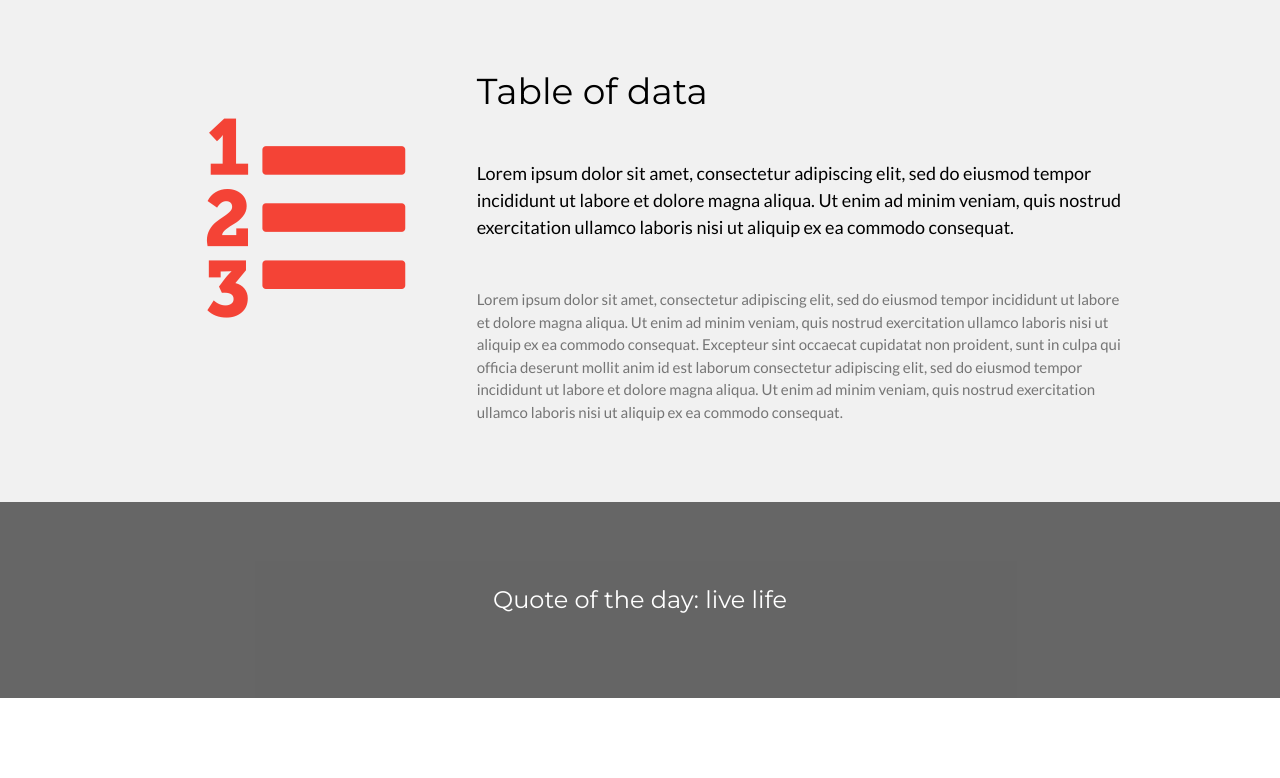
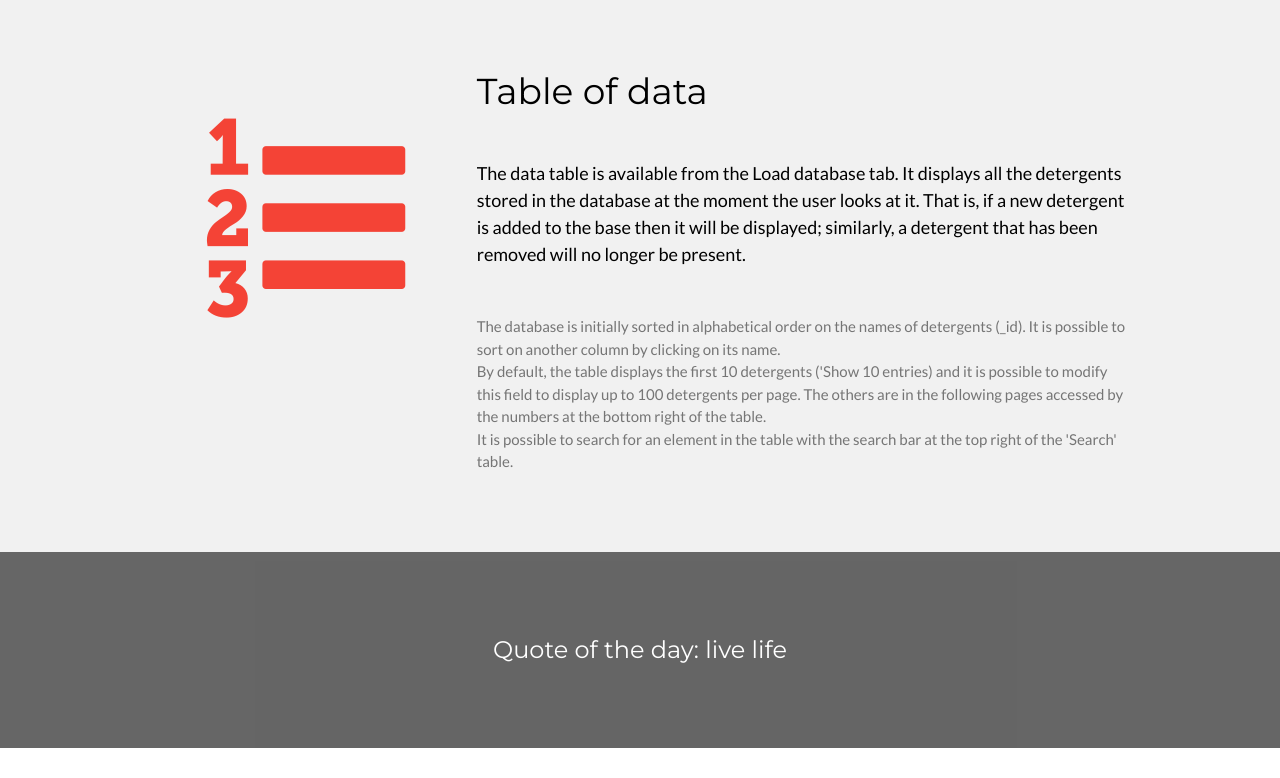
Before and after one commit to glaunay/mongodet, a website: page html/help.html in a window 1280 px wide. Shown: the part 1980-2758 px from the top of the page. Drawn offline with nearby package versions, Linux system fonts and the light colour scheme.

Commit message:
Modification of the help

```diff
--- a/html/help.html
+++ b/html/help.html
@@ -94,11 +94,11 @@ body,h1,h2,h3,h4,h5,h6 {font-family: "Lato", sans-serif}
 
 	<div class="w3-twothird">
 		<h1>Table of data</h1>
-		<h5 class="w3-padding-32">Lorem ipsum dolor sit amet, consectetur adipiscing elit, sed do eiusmod tempor incididunt ut labore et dolore magna aliqua. Ut enim ad minim veniam, quis nostrud exercitation ullamco laboris nisi ut aliquip ex ea commodo consequat.</h5>
+		<h5 class="w3-padding-32">The data table is available from the Load database tab. It displays all the detergents stored in the database at the moment the user looks at it. That is, if a new detergent is added to the base then it will be displayed; similarly, a detergent that has been removed will no longer be present.</h5>
 
-		<p class="w3-text-grey">Lorem ipsum dolor sit amet, consectetur adipiscing elit, sed do eiusmod tempor incididunt ut labore et dolore magna aliqua. Ut enim ad minim veniam, quis nostrud exercitation ullamco laboris nisi ut aliquip ex ea commodo consequat. Excepteur sint
-		occaecat cupidatat non proident, sunt in culpa qui officia deserunt mollit anim id est laborum consectetur adipiscing elit, sed do eiusmod tempor incididunt ut labore et dolore magna aliqua. Ut enim ad minim veniam, quis nostrud exercitation ullamco
-		laboris nisi ut aliquip ex ea commodo consequat.</p>
+		<p class="w3-text-grey">The database is initially sorted in alphabetical order on the names of detergents (_id). It is possible to sort on another column by clicking on its name. <br>
+		By default, the table displays the first 10 detergents ('Show 10 entries) and it is possible to modify this field to display up to 100 detergents per page. The others are in the following pages accessed by the numbers at the bottom right of the table. <br>
+		It is possible to search for an element in the table with the search bar at the top right of the 'Search' table.</p>
 	</div>
 	</div>
 </div>
```
